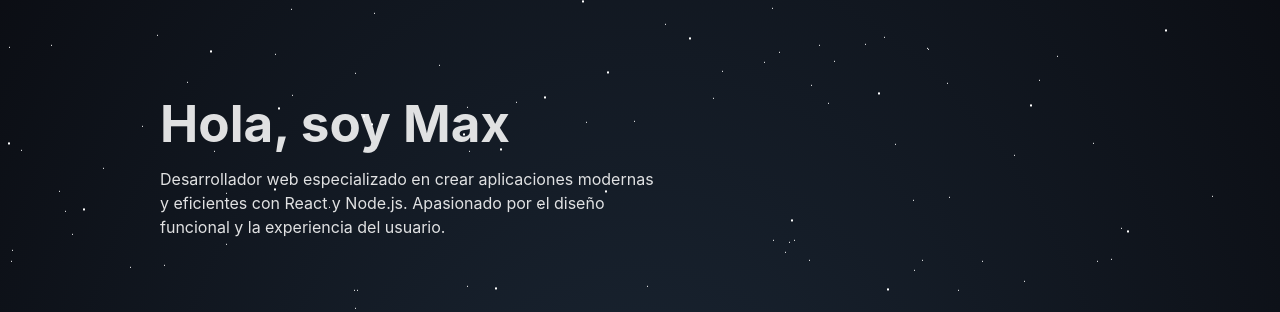
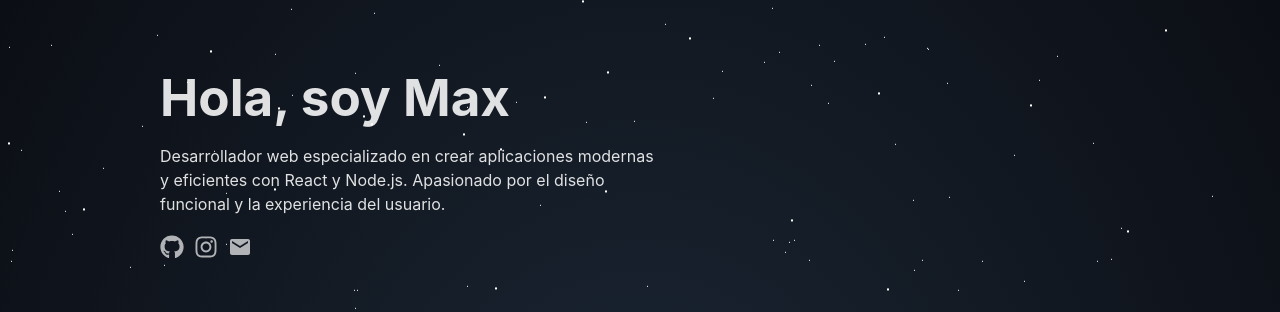
Before and after one commit to gt-developing/Max-Portfolio, a React (Vite) app: page / in a window 1280 px wide. Shown: the part 233-545 px from the top of the page. Built offline with nearby package versions, Linux system fonts and the light colour scheme.

Commit message:
icons and socials

```diff
--- a/package.json
+++ b/package.json
@@ -13,7 +13,8 @@
     "@splinetool/react-spline": "^3.1.0",
     "@splinetool/runtime": "^1.5.5",
     "react": "^18.2.0",
-    "react-dom": "^18.2.0"
+    "react-dom": "^18.2.0",
+    "react-icons": "^5.2.1"
   },
   "devDependencies": {
     "@types/react": "^18.2.66",
--- a/src/components/Presentation.jsx
+++ b/src/components/Presentation.jsx
@@ -1,8 +1,8 @@
 import React from 'react';
 
 import "../css/presentation.css"
-
-
+import { FaGithub, FaInstagram } from "react-icons/fa";
+import { MdEmail } from "react-icons/md";
 const Presentation = () => {
   return (
 
@@ -14,7 +14,14 @@ const Presentation = () => {
         <div className='info'>
             <h1>Hola, soy Max</h1>
             <p>Desarrollador web especializado en crear aplicaciones modernas y eficientes con React y Node.js. Apasionado por el diseño funcional y la experiencia del usuario.</p>
+            <div className='redes'>
+              <a href="https://github.com/gt-developing"><FaGithub className='icon' /></a>
+              <a href="https://www.instagram.com/max_gtdev/"><FaInstagram className='icon' /></a>
+              <a target='_blank' href="mailto:balexismaximiliano@gmail.com"> <MdEmail className='icon'/></a>
 
+
+
+            </div>
         </div>
 
     </div>
--- a/src/css/presentation.css
+++ b/src/css/presentation.css
@@ -10,11 +10,33 @@
 }
 
 .info h1 {
-    padding-bottom: 1rem;
+    margin-bottom: 1.2rem;
 }
 
+.info p {
+    margin-bottom: 1.2rem;
+}
 
+.redes {
+    display: flex;
+    gap: 10px;
+}
 
+.redes a  {
+    text-decoration: none;
+    color: #ffffffac;
+
+}
+
+.icon {
+    font-size: 1.5em;
+    transition: .3s ease-in-out all;
+}
+
+.icon:hover {
+    color: white;
+    transform: scale(1.1);
+}
 
 @media (max-width: 910px) {
     .pre-container {
--- a/src/css/spline.css
+++ b/src/css/spline.css
@@ -3,6 +3,6 @@
     top: 0;
     left: 0;
     width: 100%;
-    height: 100%;
+    height: 100vh;
     z-index: -1;
   }
```
Also changed, not shown: src/components/spline.jsx (line endings or trailing spaces), 1 other file (tests, documents, lock files or other folders).
